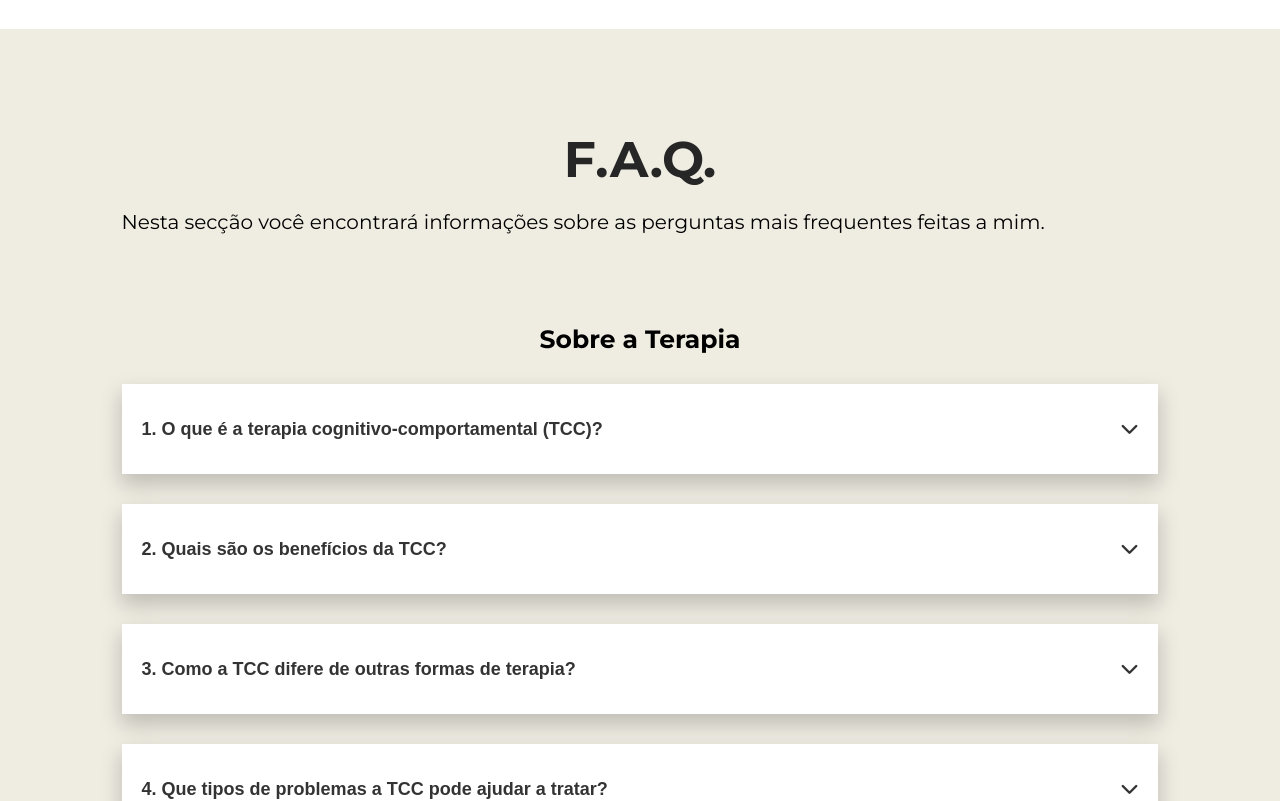
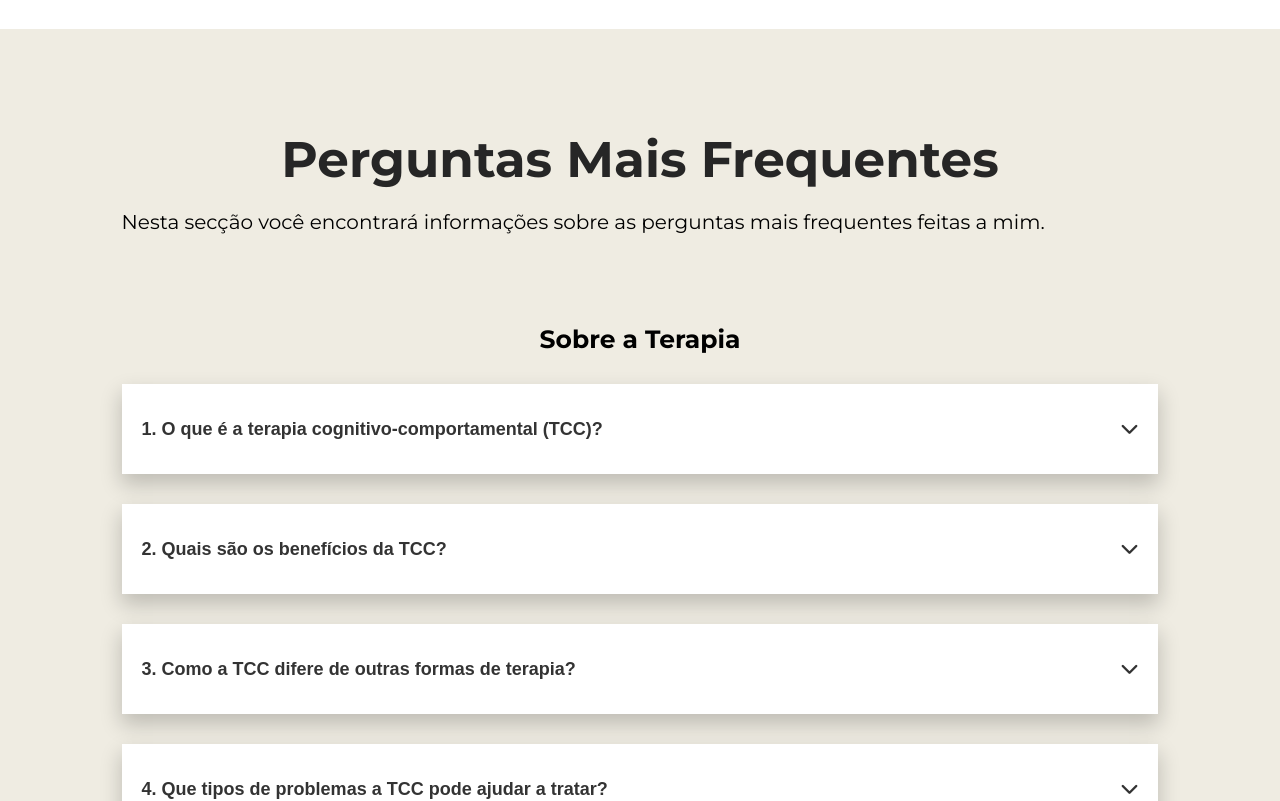
Before and after one commit to lucasoriental/drarutematos, a React (Vite) app: page / in a window 1280 px wide. Shown: the part 8200-9001 px from the top of the page. Built offline with nearby package versions, Linux system fonts and the light colour scheme.

Commit message:
main
corrigindo o texto na tela de faq

```diff
--- a/src/components/sections/faq.jsx
+++ b/src/components/sections/faq.jsx
@@ -221,7 +221,7 @@ export default function FAQ() {
   return (
     <div id="container-background-FAQ-dark">
       <div id="container-conteudo-FAQ-dark">
-        <p className="container-titulo-da-seccao">F.A.Q.</p>
+        <p className="container-titulo-da-seccao">Perguntas Mais Frequentes</p>
         <p className="container-sub-titulo-da-seccao">
           Nesta secção você encontrará informações sobre as perguntas mais
           frequentes feitas a mim.
@@ -259,8 +259,8 @@ export default function FAQ() {
         </div>
         <div className="container-FAQ-mais-perguntas-div">
           <p className="container-FAQ-mais-perguntas-pergunta">
-            Sua dúvida não está entre as mais perguntadas? Envia-me a tua dúvida
-            para que possa te ajudar clicando <a href="#">aqui</a>
+            Sua dúvida não está entre as mais perguntadas? Envia-me a sua dúvida
+            para que possa ajudar: <a style={{ textDecoration: "none", color: "black" }} href="mailto:ruteimatos@gmail.com">ruteimatos@gmail.com</a>
           </p>
         </div>
       </div>
```
